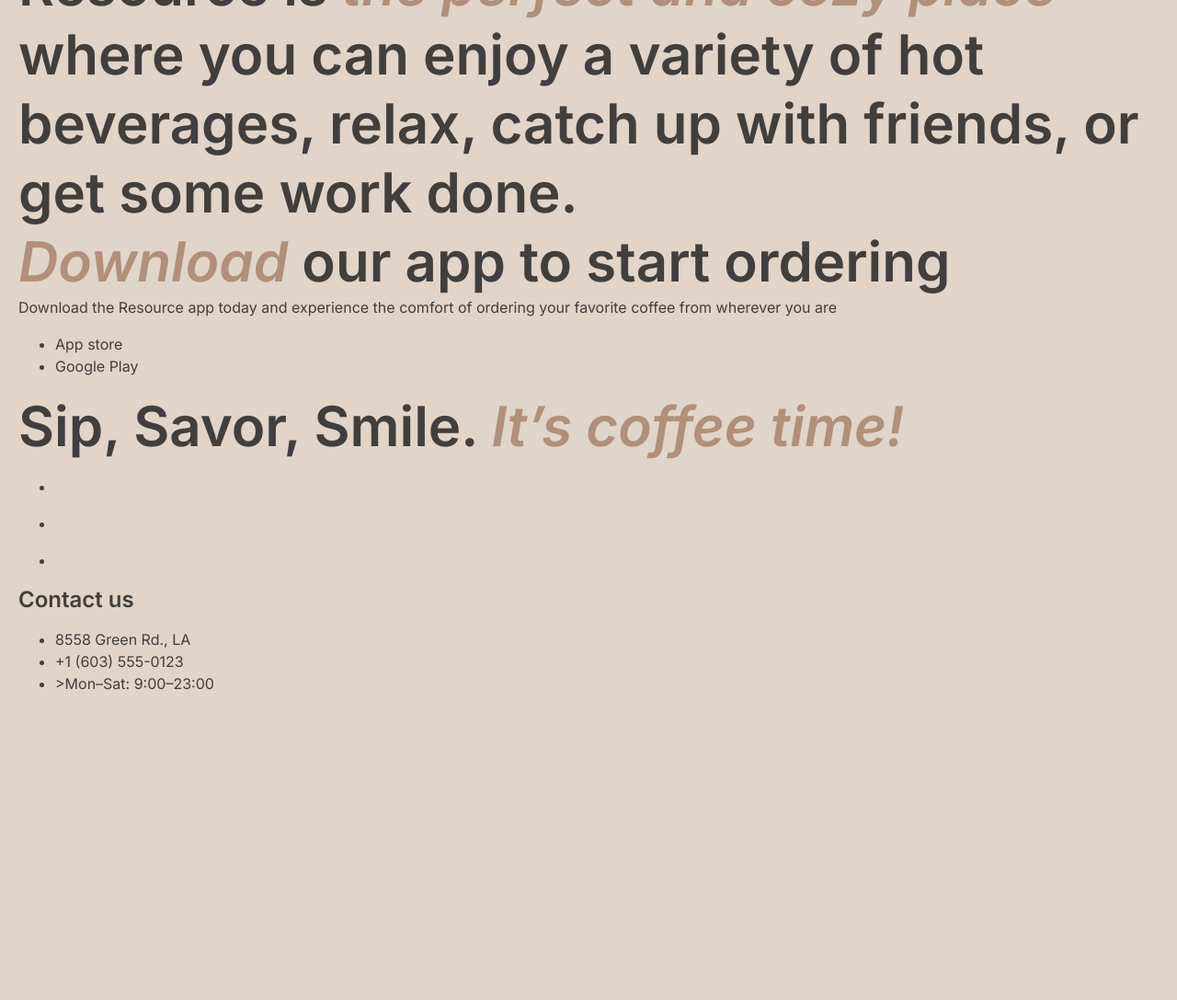
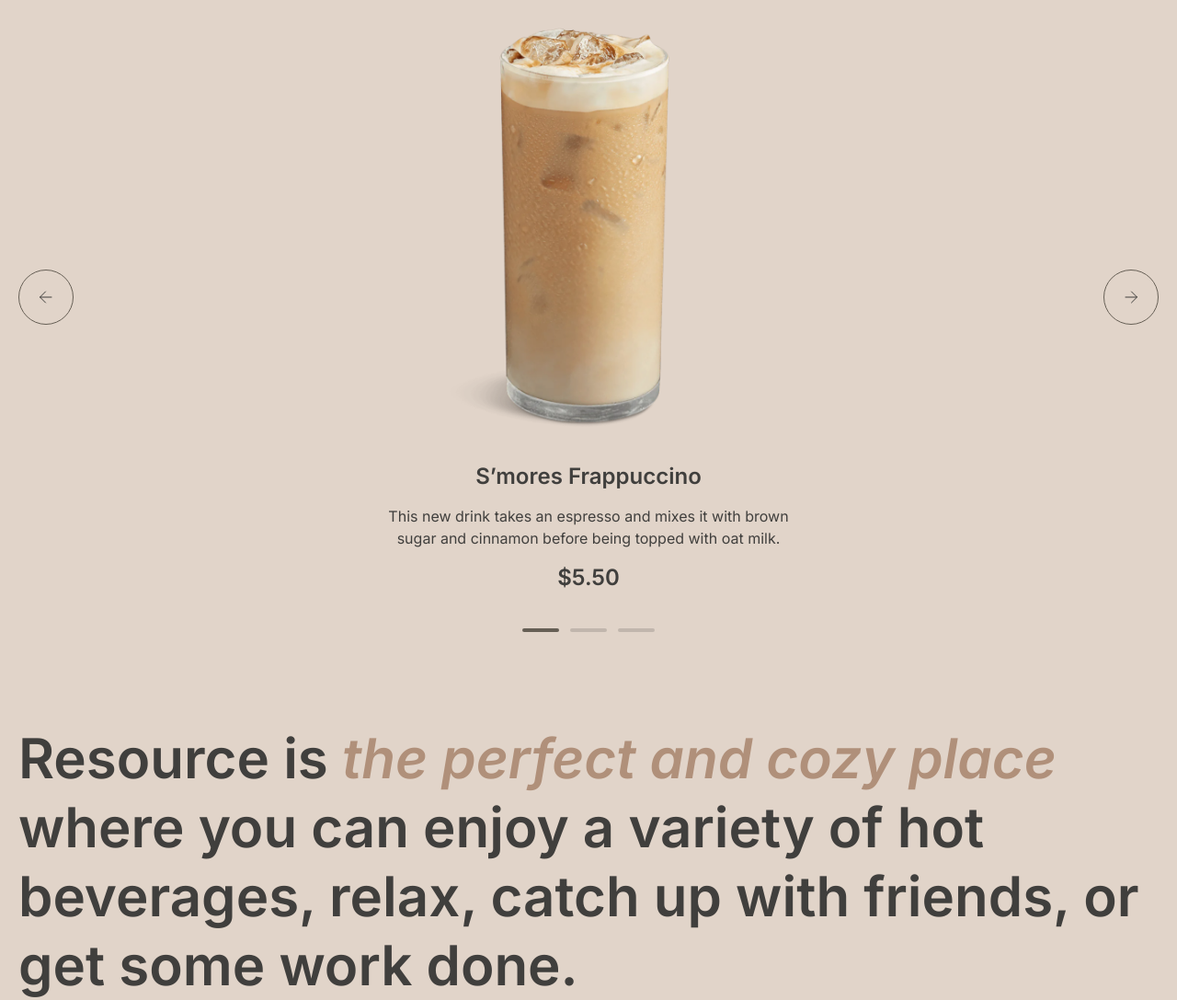
Before and after one commit to nickoff/rsschool-landing-page, a website built with webpack: page index.html in a window 1280 px wide. Shown: the part 955-2042 px from the top of the page at 92% size. Before the commit the page ends 1726 px from the top, so only its background shows below. Built offline with nearby package versions, Linux system fonts and the light colour scheme; a web font is replaced by a local one.

Commit message:
feat: implement favorite section

```diff
--- a/index.html
+++ b/index.html
@@ -26,7 +26,7 @@
       <div class="menu"></div>
     </div>
   </header>
-  <main class="wrapper">
+  <main class="wrapper main">
     <section class="hero">
       <div class="offer">
         <h1><span class="accent">Enjoy</span> premium coffee at our charming cafe</h1>
@@ -34,20 +34,30 @@
         <button class="button primary">Menu</button>
       </div>
     </section>
-    <section class="favorite-coffee">
+    <section class="favorite" id="favorite">
       <h2>Choose your <span class="accent">favorite</span> coffee</h2>
       <div class="slider">
-        <div class="action__previos"></div>
+        <button class="slider-action">
+          <svg class="arrow previous" width="24" height="24" viewBox="0 0 24 24" fill="none" xmlns="http://www.w3.org/2000/svg">
+            <path d="M6 12H18.5M12.5 18L18.5 12L12.5 6" stroke="#403F3D" stroke-linecap="round" stroke-linejoin="round"/>
+          </svg>
+        </button>
         <div class="card">
-          <div class="card__img"></div>
-          <h3 class="card__title">S’mores Frappuccino</h3>
-          <p class="card__descriprion">This new drink takes an espresso and mixes it with brown sugar and cinnamon before being topped with oat milk.</p>
-          <h3 class="card__price">$5.50</h3>
+          <img alt="card image" class="card__img" src="/src/assets/img/coffee-slider-1.png"></img>
+          <div class="card__content">
+            <h3 class="card__title">S’mores Frappuccino</h3>
+            <p class="card__descriprion">This new drink takes an espresso and mixes it with brown sugar and cinnamon before being topped with oat milk.</p>
+            <h3 class="card__price">$5.50</h3>
+          </div>
         </div>
-        <div class="action__next"></div>
+        <button class="slider-action next">
+          <svg class="arrow" width="24" height="24" viewBox="0 0 24 24" fill="none" xmlns="http://www.w3.org/2000/svg">
+            <path d="M6 12H18.5M12.5 18L18.5 12L12.5 6" stroke="#403F3D" stroke-linecap="round" stroke-linejoin="round"/>
+          </svg>
+        </button>
       </div>
       <div class="controls">
-        <span></span>
+        <span class="active"></span>
         <span></span>
         <span></span>
       </div>
--- /dev/null
+++ b/src/sass/base/_card.scss
@@ -0,0 +1,24 @@
+@use '../abstracts/globals' as *;
+
+.card {
+  display: flex;
+  flex-direction: column;
+  align-items: center;
+  gap: 20px;
+  max-width: 480px;
+
+  &__img {
+    max-width: 480px;
+  }
+
+  &__content {
+    display: flex;
+    flex-direction: column;
+    align-items: center;
+    gap: 16px;
+  }
+
+  p {
+    text-align: center;
+  }
+}
--- /dev/null
+++ b/src/sass/base/_slider.scss
@@ -0,0 +1,61 @@
+@use '../abstracts/globals' as *;
+
+.slider{
+  display: flex;
+  justify-content: space-between;
+  width: 100%;
+  align-items: center;
+}
+
+.slider-action {
+  display: flex;
+  justify-content: center;
+  align-items: center;
+  width: 60px;
+  height: 60px;
+  background-color: $btn-primary;
+  border-radius: 100px;
+  cursor: pointer;
+  border: 1px solid #665F55;
+
+  .arrow {
+    path {
+      stroke: $text-color;
+    }
+  }
+
+  &:hover {
+    background-color: #665F55;
+    border: 0;
+    transition: all 0.5s ease;
+
+    .arrow {
+      path {
+        stroke: $text-inverse;
+      }
+    }
+  }
+}
+
+.previous {
+  transform: rotate(180deg);
+}
+
+.controls {
+  display: flex;
+  gap: 12px;
+
+  span {
+    display: block;
+    width: 40px;
+    height: 4px;
+    opacity: 1;
+    border-radius: 100px;
+    background: #C1B6AD;
+    cursor: pointer;
+
+    &.active {
+      background: #665F55;
+    }
+  }
+}
--- /dev/null
+++ b/src/sass/layouts/_favorite.scss
@@ -0,0 +1,9 @@
+@use '../abstracts/globals' as *;
+
+.favorite {
+  display: flex;
+  flex-direction: column;
+  width: 100%;
+  align-items: center;
+  gap: 40px;
+}
--- /dev/null
+++ b/src/sass/layouts/_main.scss
@@ -0,0 +1,8 @@
+@use '../abstracts/globals' as *;
+
+.main {
+  display: flex;
+  flex-direction: column;
+  align-items: center;
+  gap: 100px;
+}
--- a/src/sass/style.scss
+++ b/src/sass/style.scss
@@ -2,7 +2,11 @@
 
 @use "base/base";
 @use "base/header-nav";
+@use "base/slider";
+@use "base/card";
 
 @use "layouts/wrapper";
+@use "layouts/main";
 @use "layouts/header";
 @use "layouts/hero";
+@use "layouts/favorite";
```
